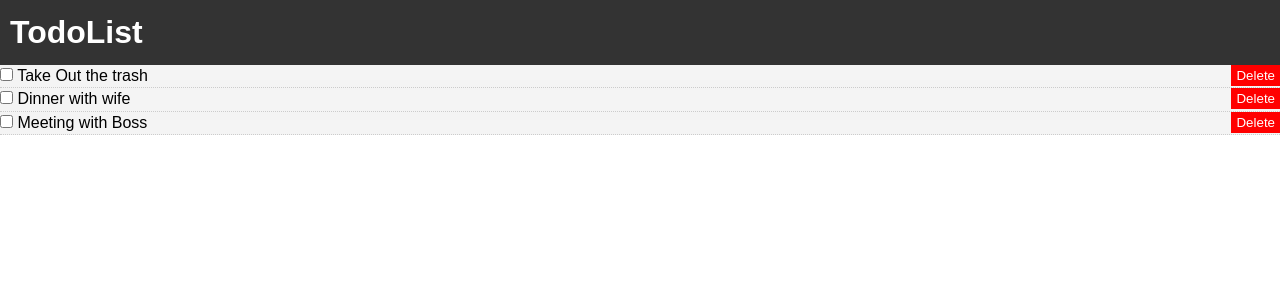
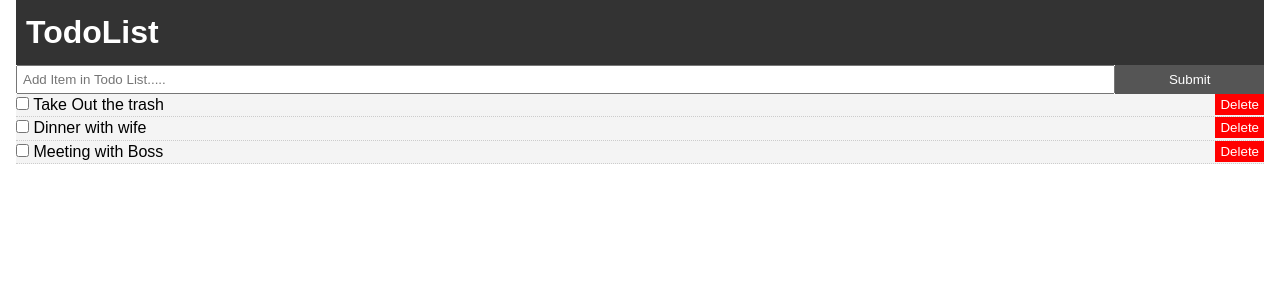
Before and after one commit to waleed-jamil/reactjs_todolist_basic_project, a React (Create React App) app: page / in a window 1280 px wide. Shown: the top 300 px of the page. Built offline with nearby package versions, Linux system fonts and the light colour scheme.

Commit message:
adding AddItem - a controlled component

```diff
--- a/package.json
+++ b/package.json
@@ -8,7 +8,8 @@
     "@testing-library/user-event": "^7.2.1",
     "react": "^16.13.1",
     "react-dom": "^16.13.1",
-    "react-scripts": "3.4.1"
+    "react-scripts": "3.4.1",
+    "uuid": "^8.3.0"
   },
   "scripts": {
     "start": "react-scripts start",
--- a/src/App.css
+++ b/src/App.css
@@ -13,3 +13,20 @@ a {
   color: #333;
   text-decoration: none;
 }
+
+.container {
+  padding: 0 1rem;
+}
+
+.btn {
+  display: inline-block;
+  border: none;
+  background: #555;
+  color: #fff;
+  padding: 7px 20px;
+  cursor: pointer;
+}
+
+.btn:hover {
+  background: #666;
+}
--- a/src/App.js
+++ b/src/App.js
@@ -1,24 +1,26 @@
 import React, { Component } from 'react';
 import Todos from './components/Todos'
 import Header from './components/layout/Header'
+import AddItem from './components/AddItem'
 import './App.css';
+import {v4 as uuid} from 'uuid';
 
 class App extends Component {
 
   state = {
     todos : [
       {
-        id : 1,
+        id : uuid(),
         title : 'Take Out the trash',
         completed : false
       },
       {
-        id : 2,
+        id : uuid(),
         title : 'Dinner with wife',
         completed : false
       },
       {
-        id : 3,
+        id : uuid(),
         title : 'Meeting with Boss',
         completed : false
       }
@@ -40,16 +42,28 @@ class App extends Component {
 delItem = (id) => {
   this.setState({ todos: [...this.state.todos.filter(todo =>
     todo.id !== id)]})
+}
 
+//Add Todo Item
+addItemToList = (title) => {
+  const newTodoItem = {
+    id: uuid(),
+    title: title,
+    completed: false
+  }
+  this.setState({ todos: [...this.state.todos, newTodoItem] });
 }
 
   render() {
     //console.log(this.state.todos)
     return (
       <div className="App">
+        <div className="container">
           <Header/>
-          <Todos todos = {this.state.todos} toggleComplete={this.toggleComplete}
-                  delItem={this.delItem}/>
+          <AddItem addItemToList={this.addItemToList}/>
+          <Todos todos={this.state.todos} toggleComplete={this.toggleComplete}
+                 delItem={this.delItem}/>
+        </div>
       </div>
     );
   }
--- /dev/null
+++ b/src/components/AddItem.js
@@ -0,0 +1,41 @@
+import React, { Component } from 'react';
+
+
+
+class AddItem extends Component {
+
+state = {
+    title: ''
+}
+
+onChange = (e) => this.setState({ [e.target.name]: e.target.value });
+
+onSubmit = (e) => {
+    e.preventDefault();
+    this.props.addItemToList(this.state.title);
+    this.setState({ title: '' });
+}
+
+render() {
+    return(
+        <form onSubmit={this.onSubmit} style={{ display: "flex"}}>
+            <input
+                type="text"
+                name="title"
+                style={{flex: "10", padding: "5px"}}
+                placeholder="Add Item in Todo List....."
+                value={this.state.title}
+                onChange={this.onChange}
+            />
+            <input
+                type="submit"
+                value="Submit"
+                className="btn"
+                style={{flex:"1"}}
+            />
+        </form>
+    )
+}
+}
+
+export default AddItem
```
Also changed, not shown: 1 other file (tests, documents, lock files or other folders).
